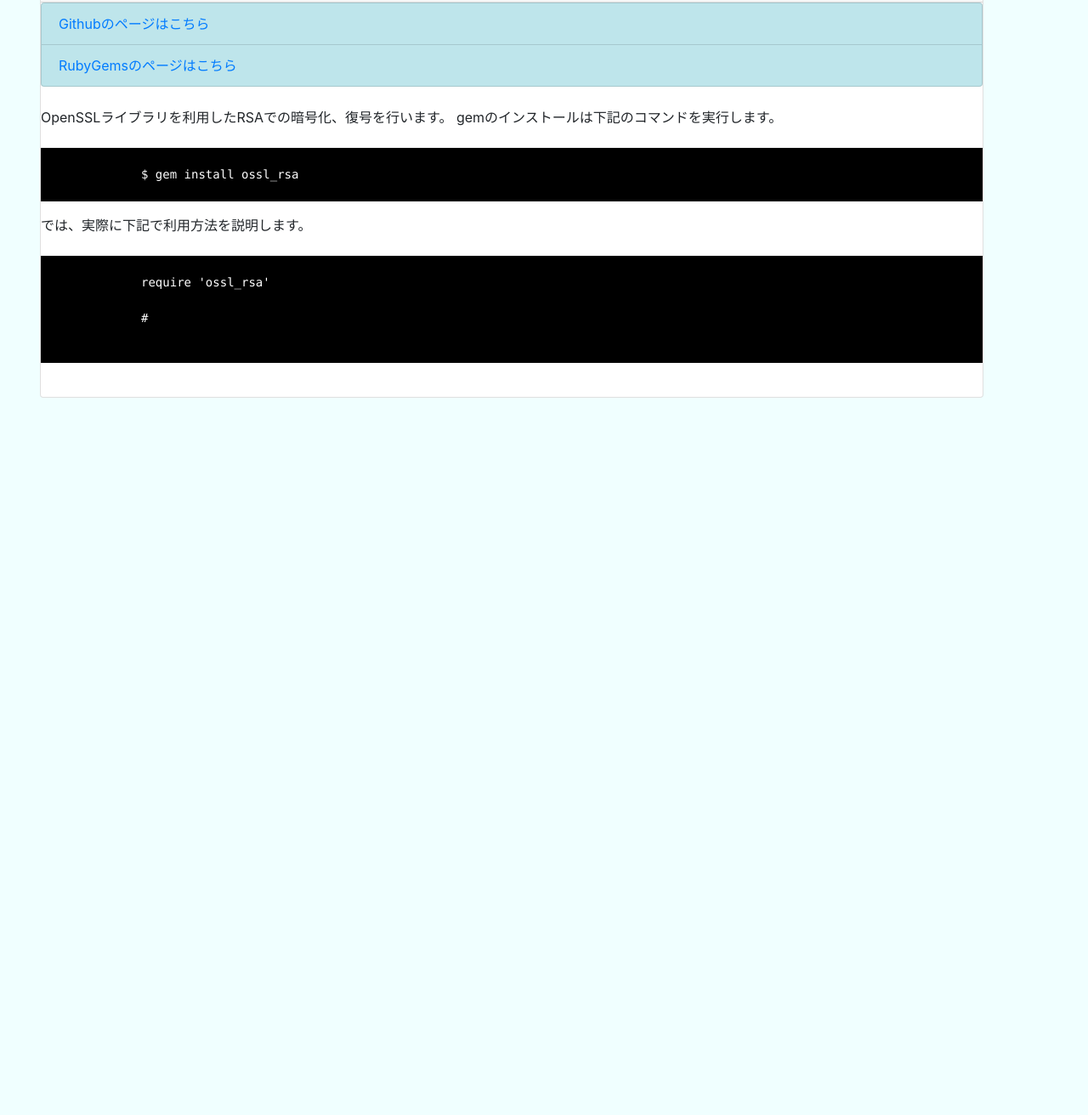
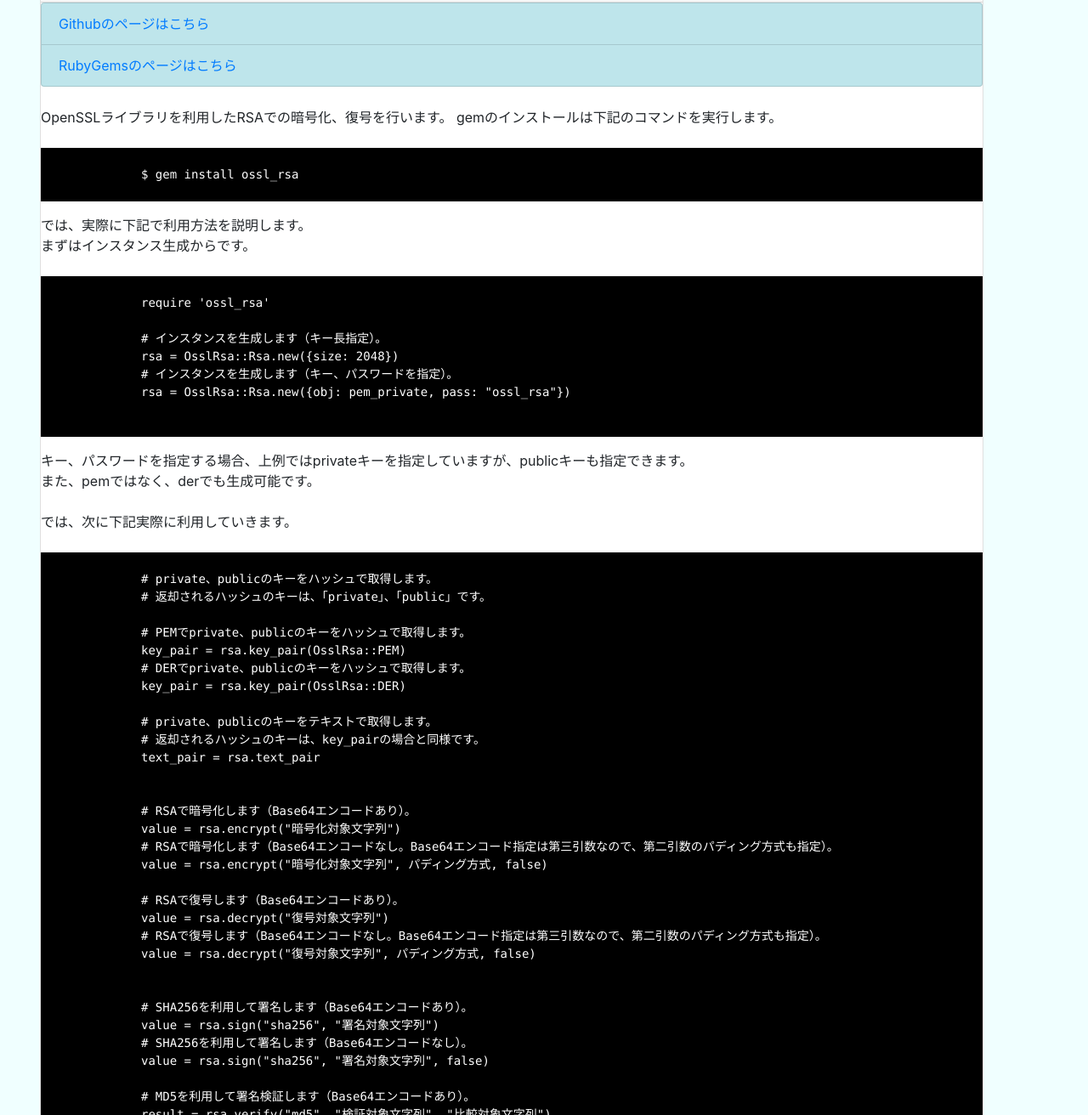
Before and after one commit to h-shigemoto/h-shigemoto.github.io, a plain HTML site: page portfolio/rubygems/details/ossl_rsa.html in a window 1280 px wide. Shown: the part 308-1620 px from the top of the page at 85% size. Before the commit the page ends 808 px from the top, so only its background shows below. Drawn offline with nearby package versions, Linux system fonts and the light colour scheme; a script that the page names is missing.

Commit message:
add gem details.

```diff
--- a/portfolio/rubygems/details/ossl_rsa.html
+++ b/portfolio/rubygems/details/ossl_rsa.html
@@ -5,7 +5,7 @@
     <title>KOYUPI</title>
     <link rel="stylesheet" href="https://maxcdn.bootstrapcdn.com/bootstrap/4.0.0-alpha.4/css/bootstrap.min.css" integrity="sha384-2hfp1SzUoho7/TsGGGDaFdsuuDL0LX2hnUp6VkX3CUQ2K4K+xjboZdsXyp4oUHZj" crossorigin="anonymous">
   </head>
-  <body style="background-color:#F0FFFF" onload="js2_onload()">
+  <body style="background-color:#F0FFFF">
     <nav class="navbar navbar-dark bg-inverse">
 
       <!-- Brand -->
@@ -51,14 +51,90 @@
           </pre>
 
           では、実際に下記で利用方法を説明します。<br>
+          まずはインスタンス生成からです。<br>
           <br>
           <pre style="background:black;color:white;">
             <code>
               require 'ossl_rsa'
 
-              #
+              # インスタンスを生成します（キー長指定）。
+              rsa = OsslRsa::Rsa.new({size: 2048})
+              # インスタンスを生成します（キー、パスワードを指定）。
+              rsa = OsslRsa::Rsa.new({obj: pem_private, pass: "ossl_rsa"})
             </code>
           </pre>
+          キー、パスワードを指定する場合、上例ではprivateキーを指定していますが、publicキーも指定できます。<br>
+          また、pemではなく、derでも生成可能です。<br>
+          <br>
+          では、次に下記実際に利用していきます。<br>
+          <br>
+          <pre style="background:black;color:white;">
+            <code>
+              # private、publicのキーをハッシュで取得します。
+              # 返却されるハッシュのキーは、「private」、「public」です。
+
+              # PEMでprivate、publicのキーをハッシュで取得します。
+              key_pair = rsa.key_pair(OsslRsa::PEM)
+              # DERでprivate、publicのキーをハッシュで取得します。
+              key_pair = rsa.key_pair(OsslRsa::DER)
+
+              # private、publicのキーをテキストで取得します。
+              # 返却されるハッシュのキーは、key_pairの場合と同様です。
+              text_pair = rsa.text_pair
+
+
+              # RSAで暗号化します（Base64エンコードあり）。
+              value = rsa.encrypt("暗号化対象文字列")
+              # RSAで暗号化します（Base64エンコードなし。Base64エンコード指定は第三引数なので、第二引数のパディング方式も指定）。
+              value = rsa.encrypt("暗号化対象文字列", パディング方式, false)
+
+              # RSAで復号します（Base64エンコードあり）。
+              value = rsa.decrypt("復号対象文字列")
+              # RSAで復号します（Base64エンコードなし。Base64エンコード指定は第三引数なので、第二引数のパディング方式も指定）。
+              value = rsa.decrypt("復号対象文字列", パディング方式, false)
+
+
+              # SHA256を利用して署名します（Base64エンコードあり）。
+              value = rsa.sign("sha256", "署名対象文字列")
+              # SHA256を利用して署名します（Base64エンコードなし）。
+              value = rsa.sign("sha256", "署名対象文字列", false)
+
+              # MD5を利用して署名検証します（Base64エンコードあり）。
+              result = rsa.verify("md5", "検証対象文字列", "比較対象文字列")
+              # MD5を利用して署名検証します（Base64エンコードなし）。
+              result = rsa.verify("md5", "検証対象文字列", "比較対象文字列", false)
+
+              # Base64の方式を設定します。
+              rsa.set_rfc(OsslRsa::RFC2045)
+              rsa.set_rfc(OsslRsa::RFC4648)
+            </code>
+          </pre>
+          key_pairについては、第二引数で暗号化方式、第三引数にパスワードを指定することもできます。<br>
+          また、暗号化についてはpublic&nbsp;key、復号についてはprivate&nbsp;keyを利用しています。<br>
+          <br>
+          最後に、結果をファイル保存する場合です。<br>
+          <br>
+          <pre style="background:black;color:white;">
+            <code>
+              # 1つのファイルにprivate、public keyをDERで保存します。
+              rsa.to_one_file("保存ファイルパス", OsslRsa::DER)
+              # 1つのファイルにprivate、public keyをPEMで保存します。
+              rsa.to_one_file("保存ファイルパス", OsslRsa::PEM)
+
+              # privat key、public keyをDERで別ファイルに保存します。
+              # 保存したファイルパスが返却されます（ハッシュ形式です）。
+              file_path_pair = rsa.to_file("保存ディレクトリパス", OsslRsa::DER)
+              # privat key、public keyをPEMで別ファイルに保存します。
+              file_path_pair = rsa.to_file("保存ディレクトリパス", OsslRsa::PEM)
+
+              # 特定のファイルにprivate key、public keyをDERで保存します。
+              # ファイルパスは、それぞれハッシュ形式で指定します。
+              file_path_pair = rsa.to_specify_file({ private: 'private key保存ファイルパス', public: 'public key保存ファイルパス' }, OsslRsa::DER)
+              # 特定のファイルにprivate key、public keyをPEMで保存します。
+              file_path_pair = rsa.to_specify_file({ private: 'private key保存ファイルパス', public: 'public key保存ファイルパス' }, OsslRsa::PEM)
+            </code>
+          </pre>
+          上記のように利用できます。<br>
           <br>
         </div>
       </div>
```
Also changed, not shown: portfolio/rubygems/details/bmi_calculator.html (+1 -1 lines), portfolio/rubygems/details/cesd_problems.html (+1 -1 lines), portfolio/rubygems/details/dighasher.html (+1 -1 lines), portfolio/rubygems/details/ossl_cryptor.html (+1 -1 lines), portfolio/rubygems/details/xml_parser.html (+1 -1 lines), portfolio/rubygems/menu.html (+1 -1 lines).
